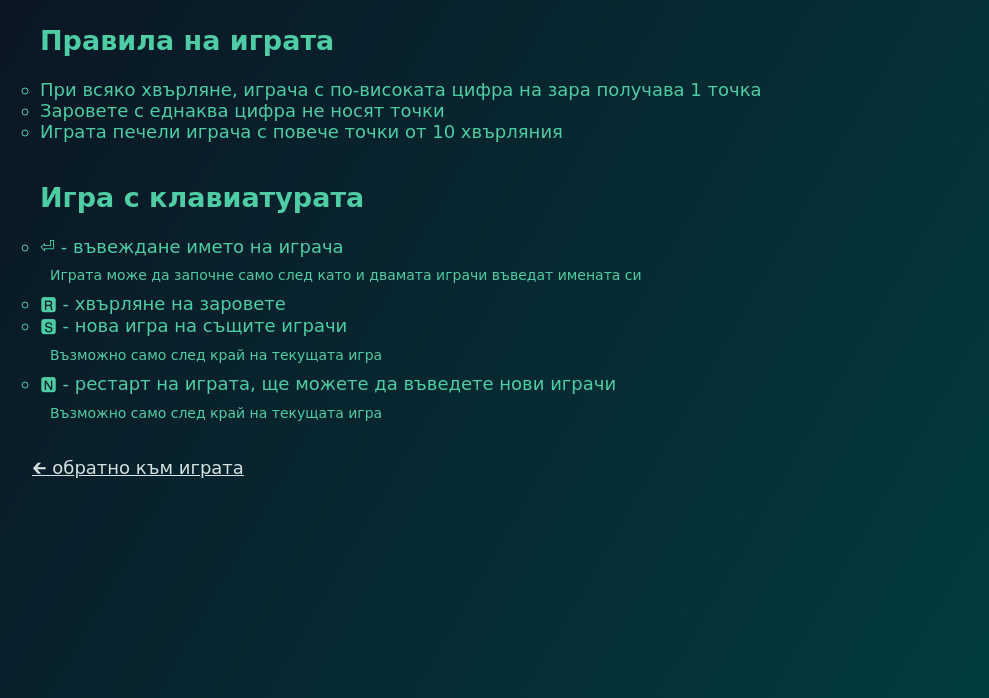
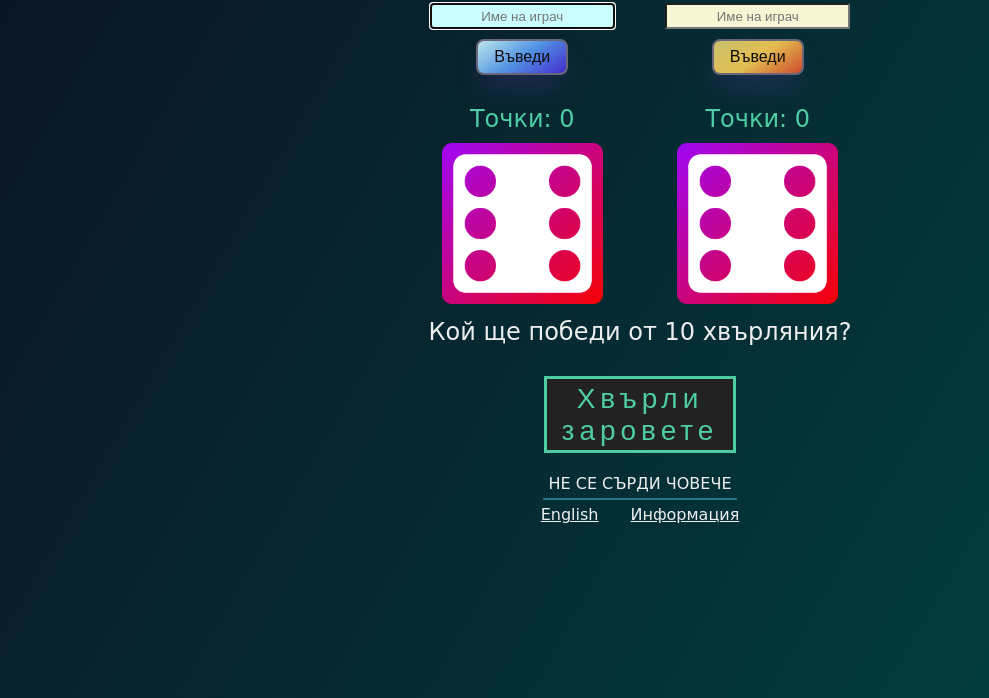
Before and after one commit to MaMyT1983/Dice-game, a plain HTML site: page index.html in a window 1280 px wide. Shown: the part 107-805 px from the top of the page, without its empty margins (0-989 px from the left). Drawn offline with nearby package versions, Linux system fonts and the light colour scheme.

Commit message:
Update index.html

```diff
--- a/index.html
+++ b/index.html
@@ -9,33 +9,62 @@
 </head>
 
 <body>
-    <div class="container">
-        <h1 class="h1-info">Хвърляне на зарове</h1>
-        <div class="rules">
-            <div class="list">
-                <h2>Правила на играта</h2>
-                <ul>
-                    <li>При всяко хвърляне, играча с по-високата цифра на зара получава 1 точка</li>
-                    <li>Заровете с еднаква цифра не носят точки</li>
-                    <li>Играта печели играча с повече точки от 10 хвърляния</li>
-                </ul>
-            </div>
 
-            <div class="list">
-                <h2>Игра с клавиатурата</h2>
-                <ul>
-                    <li>⏎ - въвеждане името на играча</li>
-                    <p class="more-info">Играта може да започне само след като и двамата играчи въведат имената си</p>
-                    <li>🆁 - хвърляне на заровете</li>
-                    <li>🆂 - нова игра на същите играчи</li>
-                    <p class="more-info">Възможно само след край на текущата игра</p>
-                    <li>🅽 - рестарт на играта, ще можете да въведете нови играчи</li>
-                    <p class="more-info">Възможно само след край на текущата игра</p>
-                </ul>
-            </div>
-
-        </div>
-        <div class="back"><a href="./index.html" style="color: #d3e1e1">🡰 обратно към играта</a></div>
+  <div class="container">
+    <h1>Хвърляне на зарове</h1>
+    <div class="dice">
+      <div  class="input input-p1">
+        <input type="text" id="1" class="name name1" autofocus minlength="1" maxlength="12" placeholder="Име на играч"></input>
+        <input type="submit" class="name-button name1-button" value="Въведи"></input>
+      </div>
+      <div class="player player1">
+        <p class="p-emblem p1-emblem"></p>
+        <p class="p1-name"></p>
+      </div>
+      <div>
+        <p class="player1-wins wins">Точки: 0</p>
+        <img class="img1" src="images/dice6.png">
+      </div>
 
     </div>
+
+    <div class="dice">
+      <div  class="input input-p2">
+        <input type="text" id="2" class="name name2" minlength="1" maxlength="12" placeholder="Име на играч"></input>
+        <input type="submit" class="name-button name2-button" value="Въведи"></input>
+      </div>
+      <div class="player player2">
+        <p class="p-emblem p2-emblem"></p>
+        <p class="p2-name"></p>
+      </div>
+      <p class="player2-wins wins">Точки: 0</p>
+      <img class="img2" src="images/dice6.png">
+    </div>
+
+    <div class="rounds">
+      <p class="rounds-played">Кой ще победи от 10 хвърляния?</p>
+    </div>
+
+    <div class="">
+      <button type="button" class="newdraw-button" name="button">*******</button>
+      <button type="button" class="resetgame-button-invisible" name="button">********</button>
+    </div>
+
+    <footer>
+   НЕ СЕ СЪРДИ ЧОВЕЧЕ
+    </footer>
+    <hr>
+
+    <div class="lang-info">
+      <div class="lang"><a href="./English Version/index-e.html" style="color:#EEEEEE">English</a></div>
+      <div class="info"><a href="./info.html" style="color: #EEEEEE;">Информация</a></div>
+
+    </div>
+  </div>
+
+
+  <script src="https://code.jquery.com/jquery-3.7.1.js" integrity="sha256-eKhayi8LEQwp4NKxN+CfCh+3qOVUtJn3QNZ0TciWLP4=" crossorigin="anonymous"></script>
+  <script src="index.js" charset="utf-8"></script>
 </body>
+
+</html>
```
